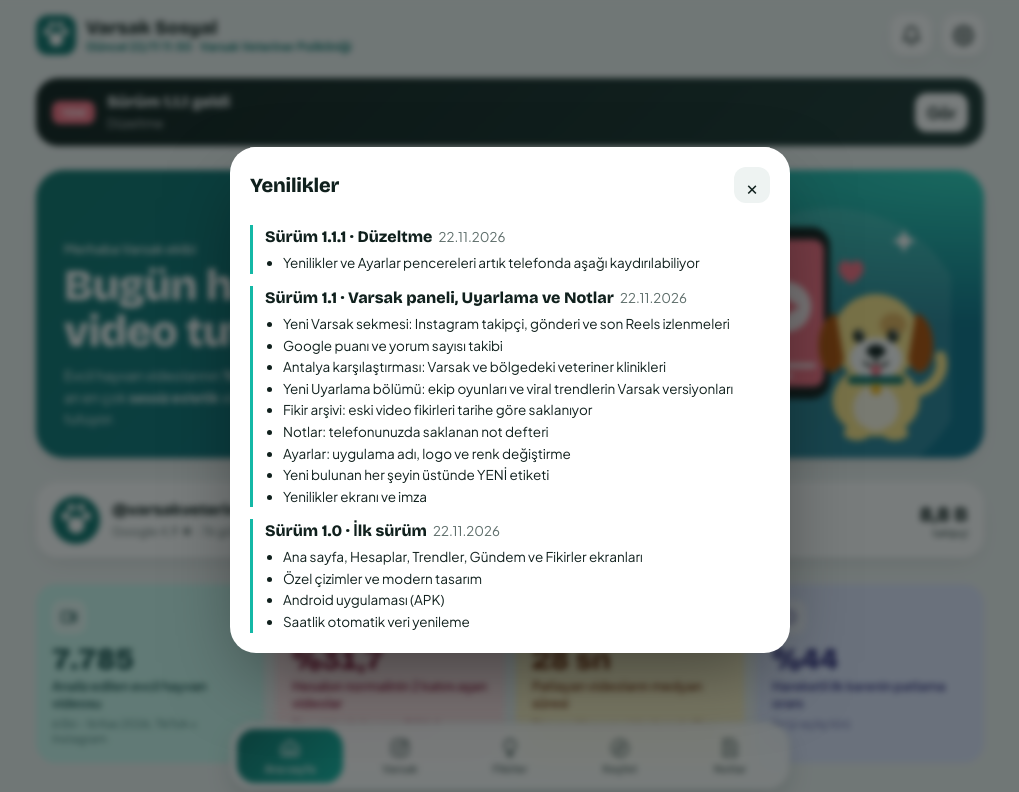
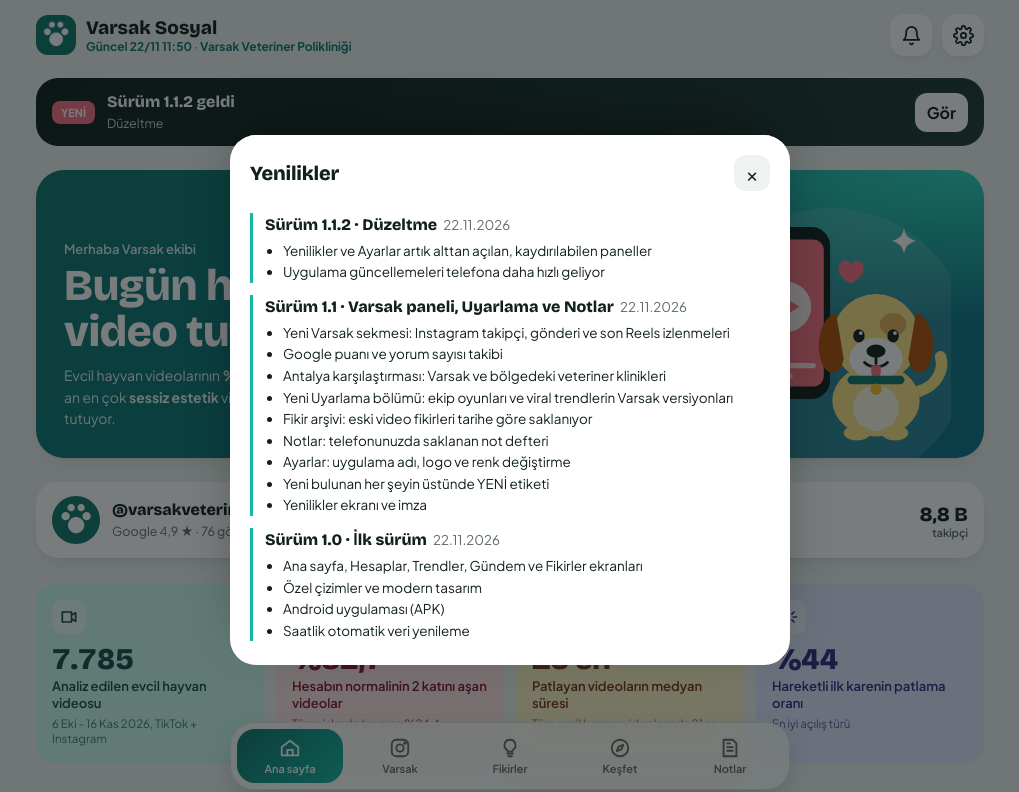
Before and after one commit to onrcnctn1-sys/varsak-sosyal, a plain HTML site: page index.html in a window 1280 px wide. Both pictures are taken after a click on the button 1041 px from the left and 35 px from the top of the page. Shown: the top 792 px of the page, without its empty margins (130-1149 px from the left). Drawn offline with nearby package versions, Linux system fonts and the light colour scheme.

Commit message:
Sürüm 1.1.2: Yenilikler/Ayarlar alttan açılan kaydırılabilir panel; güncellemeler önbelleğe takılmadan gelsin
Co-Authored-By: Claude Opus 5.5 <noreply@anthropic.com>
Claude-Session: https://claude.ai/code/session_0185TvFwyJcH9Uekib1RX4uG

```diff
--- a/data/surumler.json
+++ b/data/surumler.json
@@ -1,10 +1,11 @@
 [
  {
-  "surum": "1.1.1",
+  "surum": "1.1.2",
   "tarih": "2026-11-22",
   "baslik": "Düzeltme",
   "maddeler": [
-   "Yenilikler ve Ayarlar pencereleri artık telefonda aşağı kaydırılabiliyor"
+   "Yenilikler ve Ayarlar artık alttan açılan, kaydırılabilen paneller",
+   "Uygulama güncellemeleri telefona daha hızlı geliyor"
   ]
  },
  {
--- a/index.html
+++ b/index.html
@@ -292,10 +292,12 @@ nav.tabs { position: fixed; z-index: 20; left: 12px; right: 12px; bottom: calc(1
 .empty img { width: 110px; margin: 0 auto 8px; }
 
 /* Diyaloglar */
-dialog { border: 0; padding: 0; border-radius: 26px; width: min(560px, calc(100% - 24px)); max-height: calc(100vh - 40px); max-height: calc(100dvh - 40px); overflow: hidden; background: var(--panel); color: var(--fg); box-shadow: 0 30px 80px -20px rgba(0,0,0,.5); }
-dialog[open] { display: flex; flex-direction: column; }
-dialog::backdrop { background: rgba(10,18,17,.55); backdrop-filter: blur(3px); }
-.dlg { padding: 0 20px 20px; display: flex; flex-direction: column; gap: 16px; overflow-y: auto; -webkit-overflow-scrolling: touch; overscroll-behavior: contain; touch-action: pan-y; max-height: calc(100vh - 40px); max-height: calc(100dvh - 40px); }
+.sheet { position: fixed; inset: 0; z-index: 100; background: rgba(10,18,17,.55); display: flex; align-items: flex-end; justify-content: center; }
+.sheet[hidden] { display: none; }
+.sheet .dlg { width: min(560px, 100%); max-height: 88vh; max-height: 88dvh; background: var(--panel); color: var(--fg); border-radius: 26px 26px 0 0; padding-bottom: calc(24px + env(safe-area-inset-bottom)); box-shadow: 0 -20px 60px -20px rgba(0,0,0,.45); }
+@media (min-width: 700px) { .sheet { align-items: center; } .sheet .dlg { border-radius: 26px; } }
+@media (prefers-reduced-motion: no-preference) { .sheet:not([hidden]) .dlg { animation: up .28s cubic-bezier(.2,.8,.2,1) both; } @keyframes up { from { transform: translateY(40px); opacity: .4; } to { transform: none; opacity: 1; } } }
+.dlg { padding: 0 20px 20px; display: flex; flex-direction: column; gap: 16px; overflow-y: auto; -webkit-overflow-scrolling: touch; overscroll-behavior: contain; touch-action: pan-y; }
 .dlg-h { position: sticky; top: 0; z-index: 2; background: var(--panel); padding-top: 20px; padding-bottom: 6px; }
 body.modal-open { overflow: hidden; }
 .dlg-h { display: flex; align-items: center; justify-content: space-between; gap: 10px; }
@@ -523,12 +525,12 @@ body.modal-open { overflow: hidden; }
   <button class="tab" data-s="notlar"><svg viewBox="0 0 24 24" fill="none" stroke="currentColor" stroke-width="2" stroke-linecap="round" stroke-linejoin="round"><path d="M5 3h10l4 4v14H5z"/><path d="M9 11h6M9 15h6M9 7h3"/></svg>Notlar</button>
 </nav>
 
-<dialog id="dlgNews"><div class="dlg">
+<div class="sheet" id="dlgNews" role="dialog" aria-modal="true" aria-label="Yenilikler" hidden><div class="dlg">
   <div class="dlg-h"><h2>Yenilikler</h2><button class="close" data-close aria-label="Kapat">×</button></div>
   <div id="newsList" class="sec"></div>
-</div></dialog>
+</div></div>
 
-<dialog id="dlgSettings"><div class="dlg">
+<div class="sheet" id="dlgSettings" role="dialog" aria-modal="true" aria-label="Ayarlar" hidden><div class="dlg">
   <div class="dlg-h"><h2>Ayarlar</h2><button class="close" data-close aria-label="Kapat">×</button></div>
   <div class="field"><label for="setName">Uygulama adı</label><input type="text" id="setName" maxlength="30"></div>
   <div class="field"><label for="setSub">Alt başlık</label><input type="text" id="setSub" maxlength="40"></div>
@@ -538,7 +540,7 @@ body.modal-open { overflow: hidden; }
   <div class="field"><label>Renk</label><div class="swatches" id="swatches"></div></div>
   <p class="hint">Bu değişiklikler bu telefondaki uygulamada hemen görünür. Telefonun ana ekranındaki simge ve ad yeni APK ile değişir; Claude'a "simgeyi değiştir" demeniz yeterli.</p>
   <div class="row2"><button class="ghost" id="setReset">Hepsini sıfırla</button><button class="btn" id="setSave" style="margin-top:0">Kaydet</button></div>
-</div></dialog>
+</div></div>
 
 <script>
 (function () {
@@ -864,7 +866,7 @@ body.modal-open { overflow: hidden; }
     $("setName").value = draft.ad; $("setSub").value = draft.alt; $("setLogoPrev").src = draft.logo || "icons/icon-192.png";
     var sw = $("swatches"); sw.replaceChildren();
     THEMES.forEach(function (t, i) { var b = el("button", "sw" + (i === draft.tema ? " on" : "")); b.style.background = "linear-gradient(135deg," + t.h1 + "," + t.a2 + ")"; b.title = t.ad; b.setAttribute("aria-label", t.ad); b.onclick = function () { draft.tema = i; sw.querySelectorAll(".sw").forEach(function (x) { x.classList.toggle("on", x === b); }); }; sw.appendChild(b); });
-    $("dlgSettings").showModal();
+    openSheet("dlgSettings");
   }
   $("setLogo").addEventListener("change", function (e) {
     var f = e.target.files && e.target.files[0]; if (!f) return;
@@ -877,8 +879,8 @@ body.modal-open { overflow: hidden; }
     }; rd.readAsDataURL(f);
   });
   $("setLogoReset").onclick = function () { draft.logo = null; $("setLogoPrev").src = "icons/icon-192.png"; };
-  $("setSave").onclick = function () { draft.ad = $("setName").value.trim() || DEF.ad; draft.alt = $("setSub").value.trim() || DEF.alt; store.set("ayar", draft); applySettings(); drawAll(); $("dlgSettings").close(); };
-  $("setReset").onclick = function () { store.set("ayar", {}); applySettings(); drawAll(); $("dlgSettings").close(); };
+  $("setSave").onclick = function () { draft.ad = $("setName").value.trim() || DEF.ad; draft.alt = $("setSub").value.trim() || DEF.alt; store.set("ayar", draft); applySettings(); drawAll(); closeSheet("dlgSettings"); };
+  $("setReset").onclick = function () { store.set("ayar", {}); applySettings(); drawAll(); closeSheet("dlgSettings"); };
   $("btnSettings").onclick = openSettings;
 
   // ---------- YENİLİKLER ----------
@@ -892,10 +894,12 @@ body.modal-open { overflow: hidden; }
     $("dotNews").hidden = !unseen; $("updCard").hidden = !unseen;
     $("updTitle").textContent = "Sürüm " + l.surum + " geldi"; $("updSub").textContent = l.baslik;
   }
-  function openNews() { $("dlgNews").showModal(); var l = latestVer(); if (l) { store.set("ver", l.surum); $("dotNews").hidden = true; $("updCard").hidden = true; } }
+  function openNews() { openSheet("dlgNews"); var l = latestVer(); if (l) { store.set("ver", l.surum); $("dotNews").hidden = true; $("updCard").hidden = true; } }
   $("btnNews").onclick = openNews; $("updOpen").onclick = openNews;
-  document.querySelectorAll("dialog").forEach(function (d) { d.addEventListener("click", function (e) { if (e.target === d || e.target.closest("[data-close]")) d.close(); }); d.addEventListener("close", function () { document.body.classList.remove("modal-open"); }); });
-  var _show = HTMLDialogElement.prototype.showModal; HTMLDialogElement.prototype.showModal = function () { document.body.classList.add("modal-open"); return _show.apply(this, arguments); };
+  function openSheet(id) { var d = $(id); d.hidden = false; document.body.classList.add("modal-open"); var b = d.querySelector(".dlg"); if (b) b.scrollTop = 0; }
+  function closeSheet(id) { $(id).hidden = true; document.body.classList.remove("modal-open"); }
+  document.querySelectorAll(".sheet").forEach(function (d) { d.addEventListener("click", function (e) { if (e.target === d || e.target.closest("[data-close]")) closeSheet(d.id); }); });
+  document.addEventListener("keydown", function (e) { if (e.key === "Escape") document.querySelectorAll(".sheet:not([hidden])").forEach(function (d) { closeSheet(d.id); }); });
 
   // ---------- Gezinme ----------
   var SCREENS = ["ana", "varsak", "fikirler", "kesfet", "notlar"];
--- a/sw.js
+++ b/sw.js
@@ -1,5 +1,5 @@
 // Varsak Sosyal service worker: uygulama kabuğu önbellekte, veri her zaman önce ağdan
-const CACHE = "varsak-v3";
+const CACHE = "varsak-v4";
 const SHELL = ["./", "./index.html", "./manifest.webmanifest", "./icons/icon-192.png", "./icons/icon-512.png", "./assets/hero.svg", "./assets/kedi.svg", "./assets/kopek.svg", "./assets/kus.svg", "./assets/mama.svg", "./assets/asi.svg", "./assets/stetoskop.svg", "./assets/telefon.svg", "./assets/kamera.svg", "./assets/liste.svg", "./assets/ucret.svg", "./assets/egitim.svg", "./assets/kupa.svg", "./assets/makas.svg"];
 self.addEventListener("install", (e) => { e.waitUntil(caches.open(CACHE).then((c) => c.addAll(SHELL))); self.skipWaiting(); });
 self.addEventListener("activate", (e) => {
@@ -13,7 +13,7 @@ self.addEventListener("fetch", (e) => {
   if (isData || e.request.mode === "navigate") {
     // Ağ önce; çevrimdışıysa son kopya
     const key = new Request(url.origin + url.pathname);
-    e.respondWith(fetch(e.request).then((r) => { const cp = r.clone(); caches.open(CACHE).then((c) => c.put(key, cp)); return r; })
+    e.respondWith(fetch(e.request, { cache: "no-store" }).then((r) => { const cp = r.clone(); caches.open(CACHE).then((c) => c.put(key, cp)); return r; })
       .catch(() => caches.match(key).then((m) => m || caches.match("./index.html"))));
     return;
   }
```
